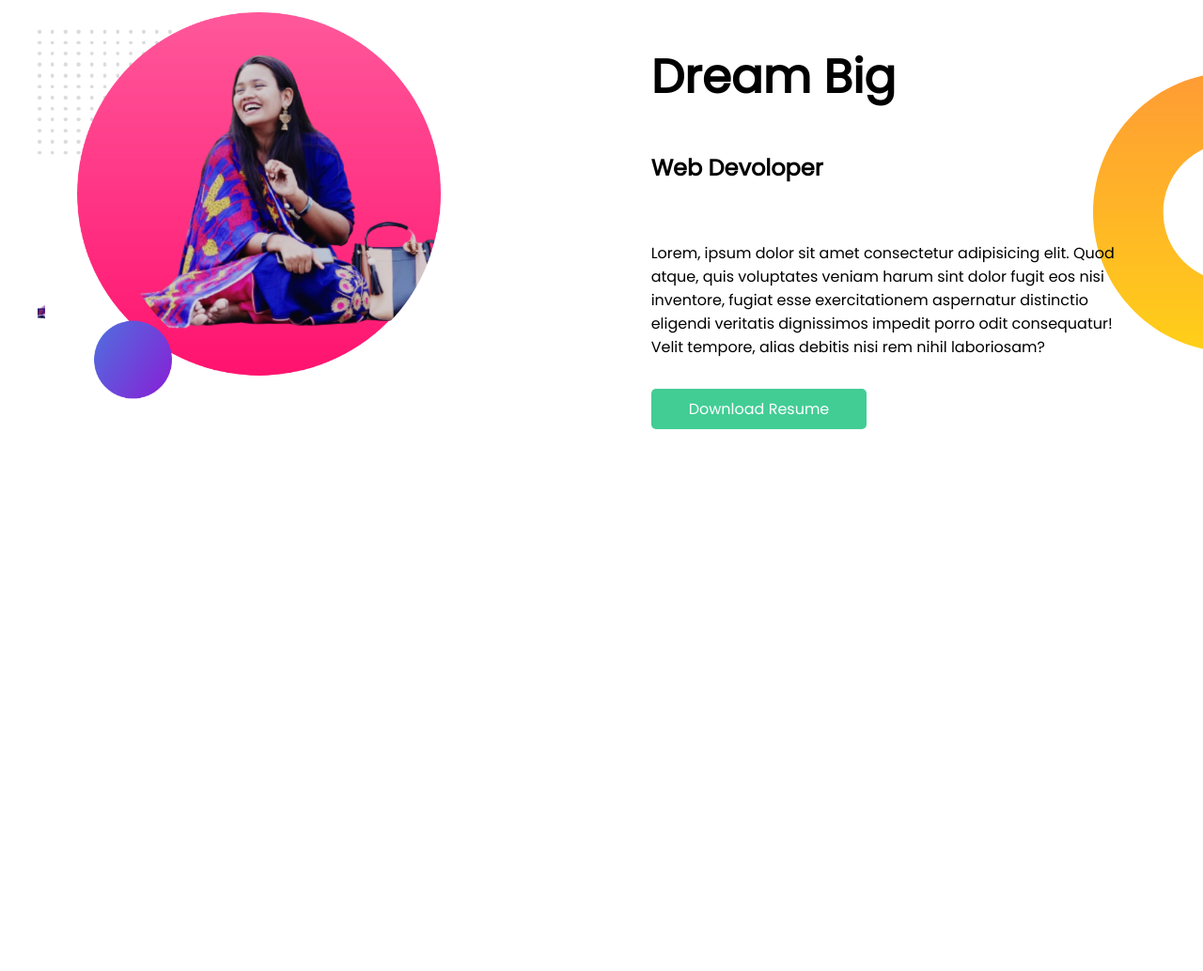
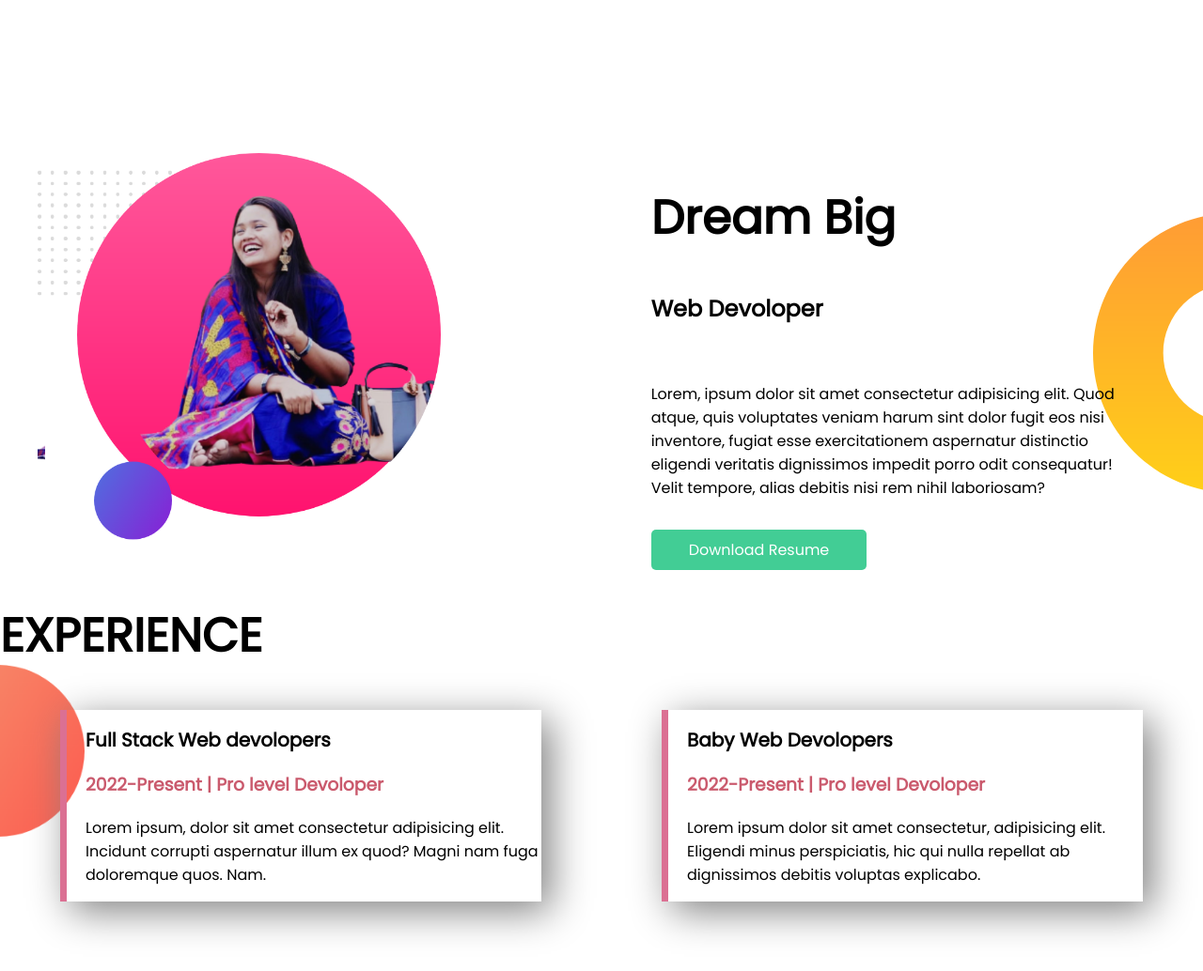
Before and after one commit to HHM-1999/devoloper-porfolio, a plain HTML site: page index.html in a window 1280 px wide. Shown: the part 610-1644 px from the top of the page at 94% size. Before the commit the page ends 1067 px from the top, so only its background shows below. Drawn offline with Linux system fonts and the light colour scheme.

Commit message:
added 3rd page

```diff
--- a/index.html
+++ b/index.html
@@ -15,7 +15,7 @@
 
 <body>
     <!--1st page -->
-    <section class="banner">
+    <section class="banner fexible">
         <div class="part1">
             <h1>Welcome To</h1>
             <h1><span class="color">Humaira Hossain</span> World!</h1>
@@ -37,7 +37,7 @@
     <br>
 
     <!--2nd page -->
-    <section class="page-2">
+    <section class="page-2 fexible">
         <div class="photo">
             <img src="./images/my-bg2.png" alt="amar 2nd chobi ">
         </div>
@@ -57,7 +57,27 @@
 
 
     </section>
+    <!--3rd page-->
+    <section class="experience">
+        <h1>EXPERIENCE</h1>
 
+        <div class="fexible">
+            <div class="part3">
+                <h2>Full Stack Web devolopers</h2>
+                <h3 class="color">2022-Present | Pro level Devoloper </h3>
+                <p>Lorem ipsum, dolor sit amet consectetur adipisicing elit. Incidunt corrupti aspernatur illum ex quod?
+                    Magni nam fuga doloremque quos. Nam.</p>
+            </div>
+
+            <div class="part3">
+                <h2>Baby Web Devolopers </h2>
+                <h3 class="color">2022-Present | Pro level Devoloper</h3>
+                <p>Lorem ipsum dolor sit amet consectetur, adipisicing elit. Eligendi minus perspiciatis, hic qui nulla
+                    repellat ab dignissimos debitis voluptas explicabo.</p>
+
+            </div>
+        </div>
+    </section>
 
 </body>
 
--- a/style.css
+++ b/style.css
@@ -10,12 +10,13 @@ h1{
 .color{
     color: rgb(202, 90, 109);
 }
-section{
+.fexible{
     display: flex;
+    margin-bottom: 150px;
 }
 .part1{
     width: 90%;
-    padding-left:2% ;
+    padding-left:3% ;
 }
 img{
     width: 80%;
@@ -69,3 +70,22 @@ img{
     margin: 0;
     padding:0;
 }
+.part3{
+    width: 40%;
+    margin-left: 5%;
+    margin-right: 5%;
+    box-shadow: 10px 10px 40px gray;
+    padding-left: 20px;
+    border-left: 7px solid palevioletred;
+
+
+}
+.part3 h2{
+    font-size: 20px;
+}
+.experience{
+    background-image: url(./images/exp-bg.png);
+    background-position: left;
+    background-repeat: no-repeat;
+    background-size: 7%;
+}
```
